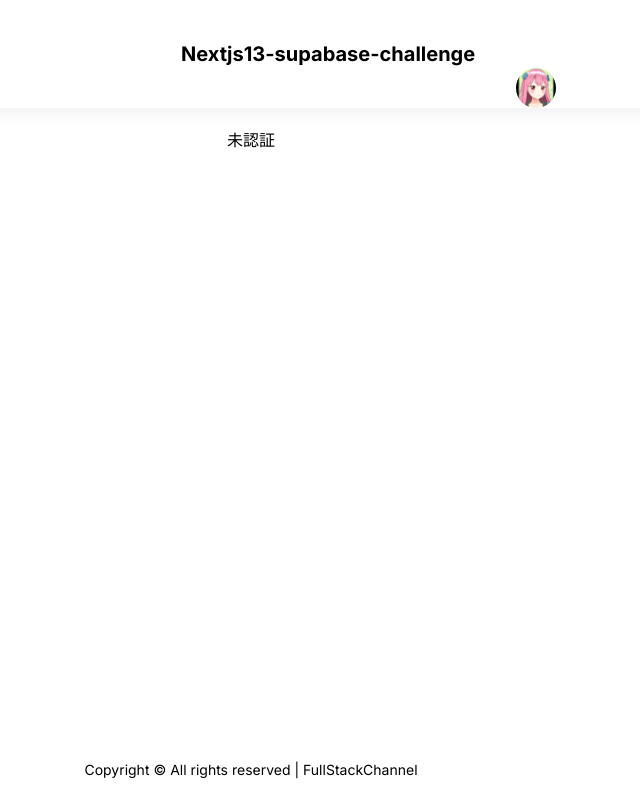
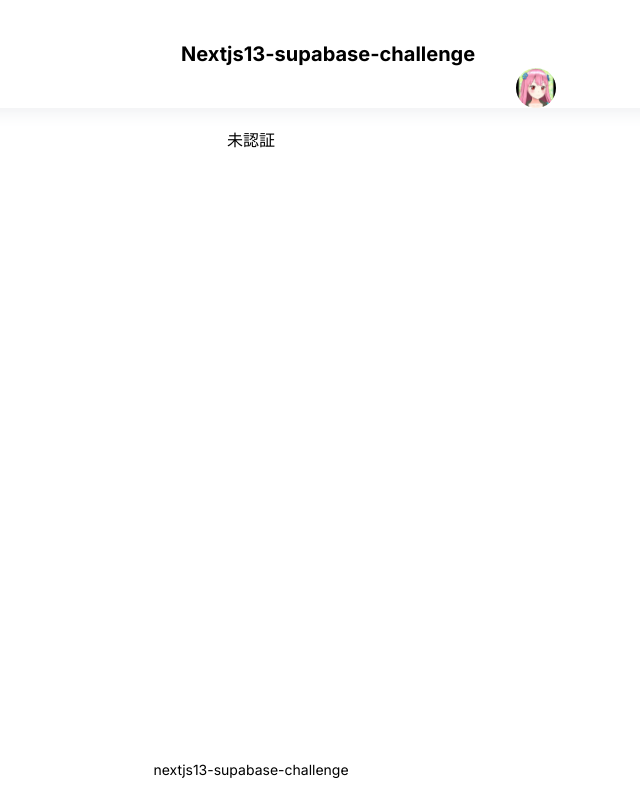
Before and after one commit to a-ticket-to-the-future/nextjs14-prisma-supabase-timecard-challenge2, a Next.js app: page / in a window 1280 px wide. Shown: the whole page, without its empty margins (389-1029 px from the left). Built offline with nearby package versions, Linux system fonts and the light colour scheme; no server answers.

Commit message:
コピーライトという文言を消した

```diff
--- a/src/app/layout.tsx
+++ b/src/app/layout.tsx
@@ -43,7 +43,7 @@ export default async function RootLayout({
             <main className='container mx-auto max-w-screen-sm flex-1 px-1 py-5'>{children}</main>
             <footer className='py-5'>
               <div className='text-center text-sm'>
-                Copyright © All rights reserved | FullStackChannel
+                nextjs13-supabase-challenge
               </div>
             </footer>
           </div>
```
